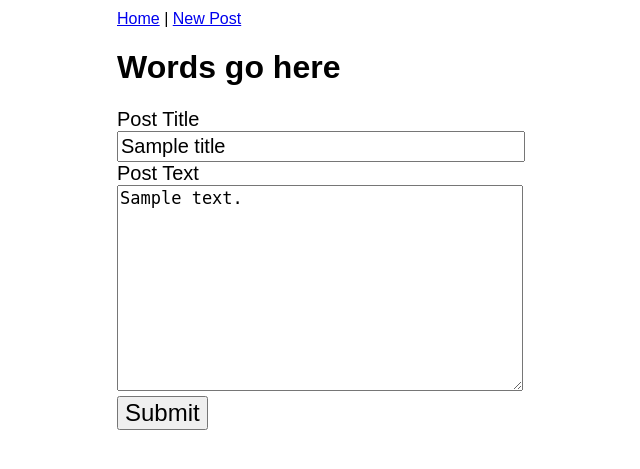
After one commit to krgirard33/build-a-blog, a Python web app: template templates/newpost.html in a window 1280 px wide. The commit adds this page. Shown: the top 469 px of the page, without its empty margins (123-763 px from the left). Run offline with Jinja, Linux system fonts and the light colour scheme; the template is opened without the code that fills it: most values are stand-ins (such as "Sample title", 1, 10 or a date in 2020).

Commit message:
Finished it up in a different location, as I was breaking stuff left and right

```diff
--- a/templates/base.html
+++ b/templates/base.html
@@ -1,11 +1,74 @@
+<!DOCTYPE html>
 <html>
-  <head>
-    <meta content="text/html; charset=windows-1252" http-equiv="content-type">
-    <link href="https://fonts.googleapis.com/css?family=Bahiana%7CBlack+Ops+One%7COregano%7CRevalia%7CRoboto"
 
-      rel="stylesheet">
-    <link rel="stylesheet" type="text/css" href="/stylesheets/style.css">
-  </head>
-  <body> {% block content %} {% endblock %}
-  </body>
+<head>
+    <title>Build-a-Blog</title>
+    <style type="text/css">
+        body {
+            font-family: sans-serif;
+            width: 800px;
+            margin: 0 auto;
+            padding: 10px;
+        }
+
+        .error {
+            color: red;
+        }
+
+        label {
+            display: block;
+            font-size: 20px;
+        }
+
+        input[type=text] {
+            width: 400px;
+            font-size: 20px;
+            padding: 2px;
+        }
+
+        textarea {
+            width: 400px;
+            height: 200px;
+            font-size: 17px;
+            font-family: monospace;
+        }
+
+        input[type=submit] {
+            font-size: 24px;
+        }
+
+        hr {
+            margin: 20px auto;
+        }
+
+        .art+.art {
+            margin-top: 20px;
+        }
+
+        .art-title {
+            font-weight: bold;
+            font-size: 20px;
+        }
+
+        .art-body {
+            margin: 0;
+            font-size: 17px;
+        }
+
+        .menu {
+            display: inline-block;
+        }
+    </style>
+</head>
+
+<body>
+    <div class="menu">
+        <a href="/blog">Home</a></li> | <a href="/newpost">New Post</a>
+    </div>
+    <h1> Words go here </h1>
+
+    {% block content %} {% endblock %}
+
+</body>
+
 </html>
--- /dev/null
+++ b/templates/newpost.html
@@ -0,0 +1,16 @@
+{% extends "base.html" %} {% block content %}
+<form method="post">
+    <label>
+        <div>Post Title</div>
+        <input type="text" name="title" value="{{title}}">
+    </label>
+    <label>
+        <div>Post Text</div>
+        <textarea name="blogtext">{{blogtext}}</textarea>
+    </label>
+    <div class="error">{{error}}</div>
+
+    <input type="submit">
+</form>
+
+{% endblock %}
--- a/templates/welcome.html
+++ /dev/null
@@ -1,6 +0,0 @@
-{% extends "base.html" %}
-{% block content %}
-
-<h1>Welcome, {{ username }}!</h1>
-
-{% endblock %}
```
Also changed, not shown: main.py (+70 -69 lines), templates/index.html (deleted, +0 -32 lines), templates/login.html (deleted, +0 -32 lines), templates/posts.html (added, +11 -0 lines), templates/signup.html (deleted, +0 -18 lines), templates/singlepost.html (added, +8 -0 lines), index.yaml (line endings or trailing spaces), 2 other files.
